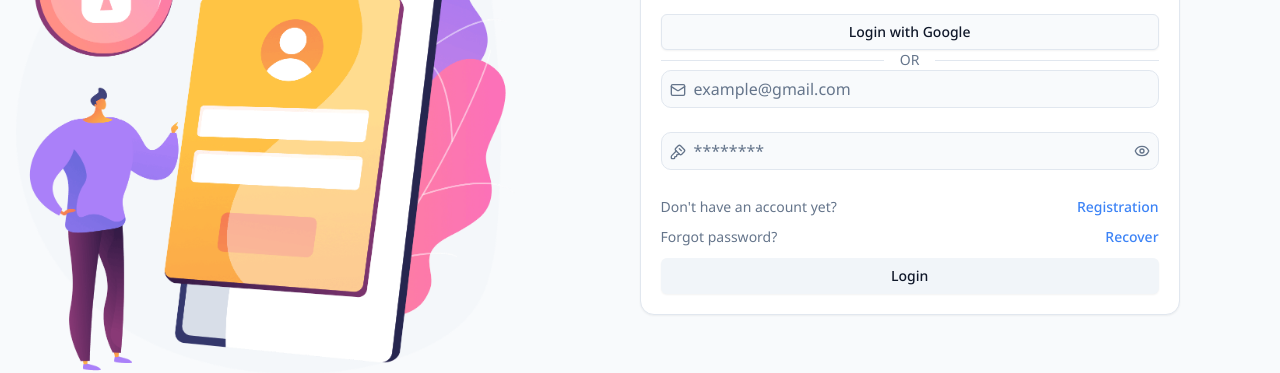
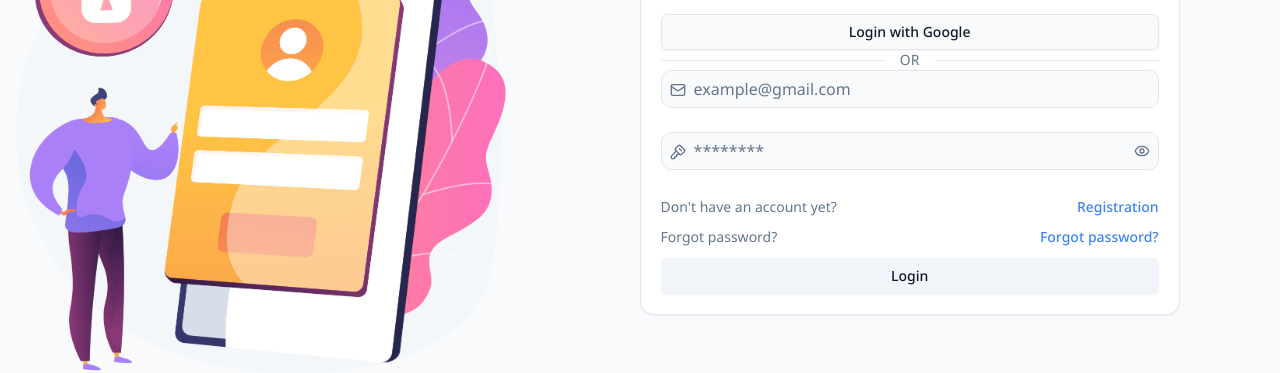
Before and after one commit to Varfolomeev-Ilya/zenstack, a React (Vite) app: page /login in a window 1280 px wide. Shown: the part 275-648 px from the top of the page. Built offline with nearby package versions, Linux system fonts and the light colour scheme; no server answers.

Commit message:
Made reusable auth form for login and signup

```diff
--- a/src/pages/Login/Login.constants.ts
+++ /dev/null
@@ -1,11 +0,0 @@
-import * as z from 'zod';
-
-import { emailValidation } from '@/utils/checkEmailValidity';
-import { passwordValidation } from '@/utils/checkPasswordValidity';
-
-export const loginFormSchema = z.object({
-  email: emailValidation,
-  password: passwordValidation,
-});
-
-export type TLoginFormValues = z.infer<typeof loginFormSchema>;
--- a/src/pages/Login/Login.tsx
+++ b/src/pages/Login/Login.tsx
@@ -1,97 +1,34 @@
 'use client';
-import { zodResolver } from '@hookform/resolvers/zod';
-import { Mail, KeySquare } from 'lucide-react';
-import { SubmitHandler, useForm } from 'react-hook-form';
 import { useTranslation } from 'react-i18next';
-import { useNavigate } from 'react-router-dom';
 
-import { loginFormSchema, TLoginFormValues } from './Login.constants';
-
-import { signInWithEmail, signInWithGoogle } from '@/api/auth';
-import { Button } from '@/components/ui/button';
 import { ROUTES } from '@/constants';
-import AppLink from '@/shared/AppLink';
+import AuthForm from '@/shared/AuthForm/AuthForm';
 import AuthLayoutWrapper from '@/shared/AuthLayoutWrapper';
-import FormInput from '@/shared/FormInput';
 
 const Login = () => {
   const { t } = useTranslation('auth');
 
-  const { control, handleSubmit } = useForm<TLoginFormValues>({
-    resolver: zodResolver(loginFormSchema),
-    defaultValues: {
-      email: '',
-      password: '',
+  const links = [
+    {
+      helperTxt: t('login.noAccountYet'),
+      title: t('login.registration'),
+      path: ROUTES.SIGN_UP,
     },
-    mode: 'onChange',
-  });
-
-  const navigate = useNavigate();
-
-  const onSubmit: SubmitHandler<TLoginFormValues> = async data => {
-    try {
-      const { email, password } = data;
-      const response = await signInWithEmail(email, password);
-
-      if (response.data.session) {
-        navigate(ROUTES.HOME);
-      }
-    } catch (error) {
-      console.log(error);
-    }
-  };
+    {
+      helperTxt: t('login.forgotPassword'),
+      title: t('login.forgotPassword'),
+      path: ROUTES.FORGOT_PASSWORD,
+    },
+  ];
 
   return (
     <AuthLayoutWrapper>
-      <>
-        <h1 className="mb-5 text-h3 text-foreground">{t('login.title')}</h1>
-
-        <div className="flex flex-col w-full ">
-          <Button variant="outline" onClick={signInWithGoogle}>
-            {t('login.loginWithGoogle')}
-          </Button>
-        </div>
-
-        <div className="flex w-full items-center">
-          <hr className="flex-1 border-border" />
-          <span className="px-4 text-muted-foreground text-sm">{t('common:span')}</span>
-          <hr className="flex-1 border-border" />
-        </div>
-
-        <form className="flex flex-col w-full gap-3" onSubmit={handleSubmit(onSubmit)}>
-          <div className="flex flex-col gap-2">
-            <FormInput
-              name="email"
-              control={control}
-              label={t('common:inputs.emailInput.label')}
-              placeholder={t('common:inputs.emailInput.placeholder')}
-              LeftIcon={Mail}
-              type="email"
-            />
-            <FormInput
-              name="password"
-              control={control}
-              label={t('common:inputs.passwordInput.label')}
-              placeholder={t('common:inputs.passwordInput.placeholder')}
-              LeftIcon={KeySquare}
-              type="password"
-            />
-          </div>
-
-          <div className="flex items-center justify-between text-muted-foreground text-sm">
-            <p>{t('login.noAccountYet')}</p>
-            <AppLink title={t('login.registration')} path={ROUTES.SIGN_UP} />
-          </div>
-          <div className="flex items-center justify-between text-muted-foreground text-sm">
-            <p>{t('login.forgotPassword')}</p>
-            <AppLink title={t('login.recoverPassword')} path={ROUTES.FORGOT_PASSWORD} />
-          </div>
-
-          <Button variant="secondary" type="submit">
-            {t('login.loginBtn')}
-          </Button>
-        </form>
-      </>
+      <AuthForm
+        title={t('login.title')}
+        googleBtnTxt={t('login.loginWithGoogle')}
+        submitBtnTxt={t('login.loginBtn')}
+        linksArr={links}
+      />
     </AuthLayoutWrapper>
   );
 };
--- a/src/pages/SignUp/SignUp.tsx
+++ b/src/pages/SignUp/SignUp.tsx
@@ -1,84 +1,28 @@
-import { zodResolver } from '@hookform/resolvers/zod';
-import { Mail, KeySquare } from 'lucide-react';
-import { SubmitHandler, useForm } from 'react-hook-form';
 import { useTranslation } from 'react-i18next';
 
-import { loginFormSchema, TLoginFormValues } from '../Login/Login.constants';
-
-import { signUpWithEmail } from '@/api/auth';
-import { Button } from '@/components/ui/button';
-import { CONFIRM_EMAIL_LINK, ROUTES } from '@/constants';
-import AppLink from '@/shared/AppLink';
+import { ROUTES } from '@/constants';
+import AuthForm from '@/shared/AuthForm/AuthForm';
 import AuthLayoutWrapper from '@/shared/AuthLayoutWrapper';
-import FormInput from '@/shared/FormInput';
 
 const SignUp = () => {
   const { t } = useTranslation('auth');
-  const { control, handleSubmit } = useForm<TLoginFormValues>({
-    resolver: zodResolver(loginFormSchema),
-    defaultValues: {
-      email: '',
-      password: '',
+
+  const links = [
+    {
+      helperTxt: t('signUp.hasAccount'),
+      title: t('signUp.login'),
+      path: ROUTES.LOGIN,
     },
-    mode: 'onChange',
-  });
-
-  const onSubmit: SubmitHandler<TLoginFormValues> = async data => {
-    try {
-      const { email, password } = data;
-      localStorage.setItem('pendingEmail', email);
-
-      await signUpWithEmail(email, password, CONFIRM_EMAIL_LINK);
-    } catch (error) {
-      console.log(error);
-    }
-  };
+  ];
 
   return (
     <AuthLayoutWrapper>
-      <>
-        <h1 className="mb-5 text-h3 text-foreground">{t('signUp.title')}</h1>
-
-        <div className="flex flex-col w-full">
-          <Button variant="outline" onClick={() => null}>
-            {t('signUp.signUpWithGoogle')}
-          </Button>
-        </div>
-
-        <div className="flex w-full items-center">
-          <hr className="flex-1 border-border" />
-          <span className="px-4 text-muted-foreground text-sm">{t('common:span')}</span>
-          <hr className="flex-1 border-border" />
-        </div>
-
-        <form className="flex flex-col w-full gap-4" onSubmit={handleSubmit(onSubmit)}>
-          <FormInput
-            name="email"
-            control={control}
-            label={t('common:inputs.emailInput.label')}
-            placeholder={t('common:inputs.emailInput.placeholder')}
-            LeftIcon={Mail}
-            type="email"
-          />
-          <FormInput
-            name="password"
-            control={control}
-            label={t('common:inputs.passwordInput.label')}
-            placeholder={t('common:inputs.passwordInput.placeholder')}
-            LeftIcon={KeySquare}
-            type="password"
-          />
-
-          <div className="flex items-center justify-between text-muted-foreground text-sm">
-            <p>{t('signUp.hasAccount')}</p>
-            <AppLink title={t('signUp.login')} path={ROUTES.LOGIN} />
-          </div>
-
-          <Button variant="secondary" type="submit">
-            {t('signUp.signUpBtn')}
-          </Button>
-        </form>
-      </>
+      <AuthForm
+        title={t('signUp.title')}
+        googleBtnTxt={t('signUp.signUpWithGoogle')}
+        submitBtnTxt={t('signUp.signUpBtn')}
+        linksArr={links}
+      />
     </AuthLayoutWrapper>
   );
 };
--- /dev/null
+++ b/src/shared/AuthForm/AuthForm.constants.ts
@@ -0,0 +1,20 @@
+import * as z from 'zod';
+
+import { emailValidation } from '@/utils/checkEmailValidity';
+import { passwordValidation } from '@/utils/checkPasswordValidity';
+
+interface IAuthFormProps {
+  title: string;
+  googleBtnTxt: string;
+  submitBtnTxt: string;
+  linksArr: { helperTxt: string; title: string; path: string }[];
+}
+
+const authFormSchema = z.object({
+  email: emailValidation,
+  password: passwordValidation,
+});
+
+type TAuthFormValues = z.infer<typeof authFormSchema>;
+
+export { authFormSchema, type TAuthFormValues, type IAuthFormProps };
--- /dev/null
+++ b/src/shared/AuthForm/AuthForm.tsx
@@ -0,0 +1,98 @@
+'use client';
+import { FC } from 'react';
+
+import { zodResolver } from '@hookform/resolvers/zod';
+import { Mail, KeySquare } from 'lucide-react';
+import { SubmitHandler, useForm } from 'react-hook-form';
+import { useTranslation } from 'react-i18next';
+import { useNavigate } from 'react-router-dom';
+
+import { authFormSchema, IAuthFormProps, TAuthFormValues } from './AuthForm.constants';
+
+import { signInWithEmail, signInWithGoogle } from '@/api/auth';
+import { Button } from '@/components/ui/button';
+import { ROUTES } from '@/constants';
+import AppLink from '@/shared/AppLink';
+import FormInput from '@/shared/FormInput';
+
+const AuthForm: FC<IAuthFormProps> = ({ title, googleBtnTxt, submitBtnTxt, linksArr }) => {
+  const { t } = useTranslation('auth');
+
+  const { control, handleSubmit } = useForm<TAuthFormValues>({
+    resolver: zodResolver(authFormSchema),
+    defaultValues: {
+      email: '',
+      password: '',
+    },
+    mode: 'onChange',
+  });
+
+  const navigate = useNavigate();
+
+  const onSubmit: SubmitHandler<TAuthFormValues> = async data => {
+    try {
+      const { email, password } = data;
+      const response = await signInWithEmail(email, password);
+
+      if (response.data.session) {
+        navigate(ROUTES.HOME);
+      }
+    } catch (error) {
+      console.log(error);
+    }
+  };
+  return (
+    <>
+      <h1 className="mb-5 text-h3 text-foreground">{title}</h1>
+
+      <div className="flex flex-col w-full ">
+        <Button variant="outline" onClick={signInWithGoogle}>
+          {googleBtnTxt}
+        </Button>
+      </div>
+
+      <div className="flex w-full items-center">
+        <hr className="flex-1 border-border" />
+        <span className="px-4 text-muted-foreground text-sm">{t('common:span')}</span>
+        <hr className="flex-1 border-border" />
+      </div>
+
+      <form className="flex flex-col w-full gap-3" onSubmit={handleSubmit(onSubmit)}>
+        <div className="flex flex-col gap-2">
+          <FormInput
+            name="email"
+            control={control}
+            label={t('common:inputs.emailInput.label')}
+            placeholder={t('common:inputs.emailInput.placeholder')}
+            LeftIcon={Mail}
+            type="email"
+          />
+          <FormInput
+            name="password"
+            control={control}
+            label={t('common:inputs.passwordInput.label')}
+            placeholder={t('common:inputs.passwordInput.placeholder')}
+            LeftIcon={KeySquare}
+            type="password"
+          />
+        </div>
+
+        {linksArr.map(({ helperTxt, title, path }, idx) => (
+          <div
+            key={idx}
+            className="flex items-center justify-between text-muted-foreground text-sm"
+          >
+            <p>{helperTxt}</p>
+            <AppLink title={title} path={path} />
+          </div>
+        ))}
+
+        <Button variant="secondary" type="submit">
+          {submitBtnTxt}
+        </Button>
+      </form>
+    </>
+  );
+};
+
+export default AuthForm;
```
